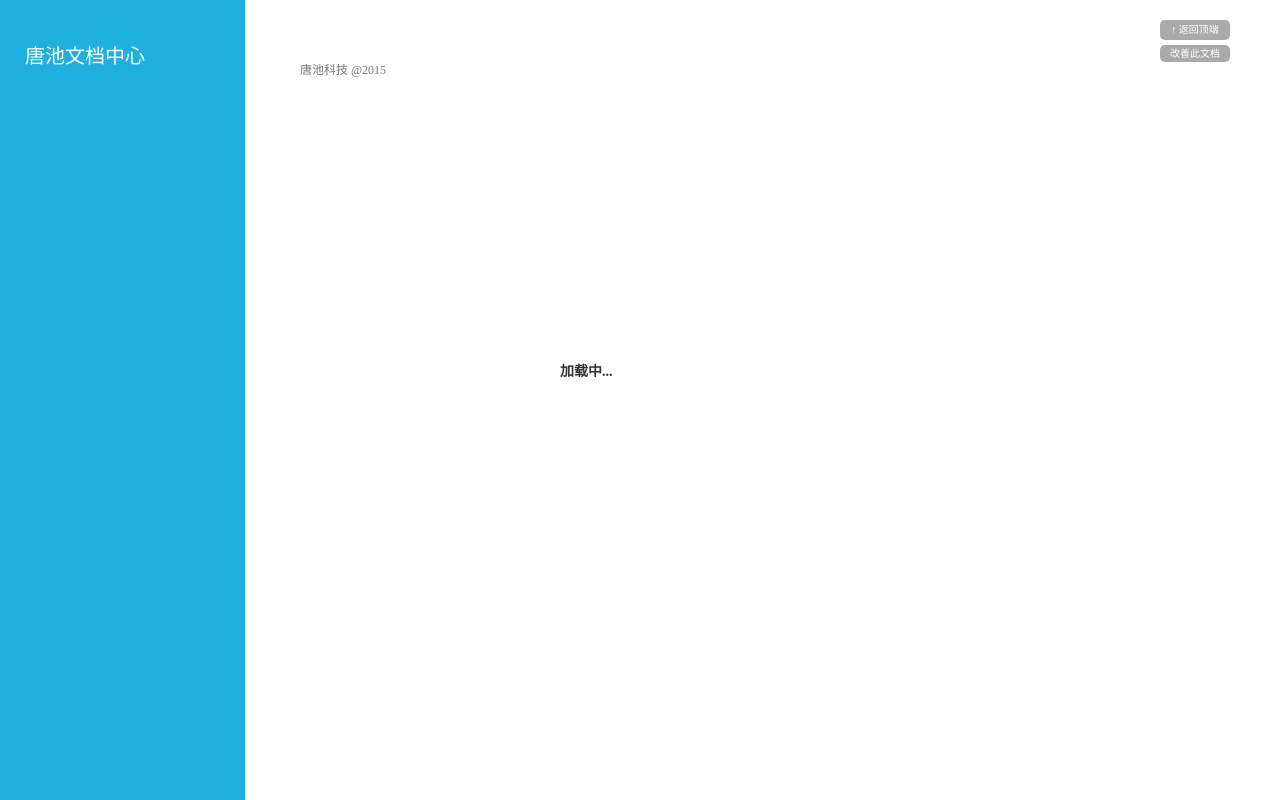
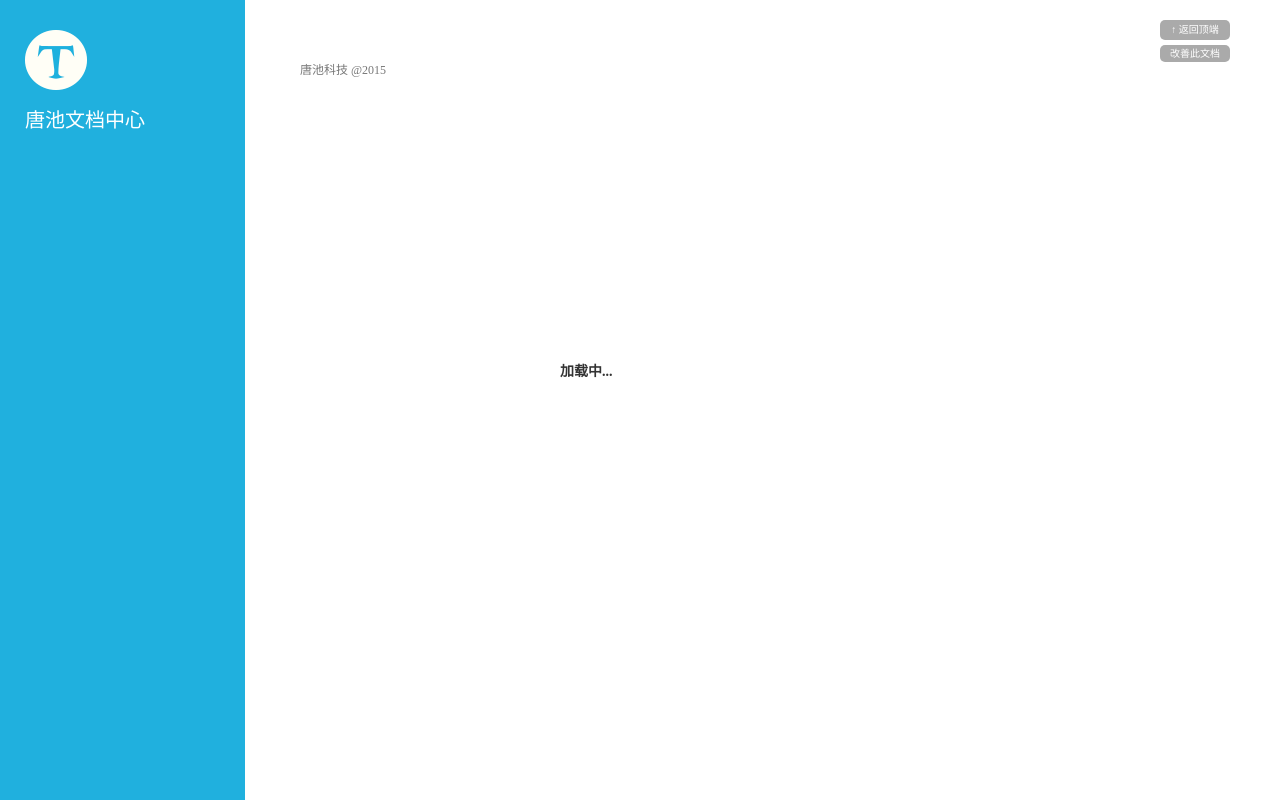
Before and after one commit to tangpool/docs.tangpool.com, a website: page index.html in a window 1280 px wide. Drawn offline with nearby package versions, Linux system fonts and the light colour scheme.

Commit message:
添加了 logo

```diff
--- a/assets/ditto.css
+++ b/assets/ditto.css
@@ -40,8 +40,28 @@ body {
     display: none!important;
 }
 
+.logo {
+    margin-top: 20px;
+
+    display: block;
+    text-decoration: none;
+    color: #fff;
+    margin-left: -25px;
+    padding-left: 25px;
+    padding-bottom: 10px;
+    padding-top: 10px;
+
+    transition: all 0.3s ease;
+}
+
+.logo:hover {
+    text-decoration: none;
+    background-color: #1895BD;
+}
+
 .logo-caption {
-    margin-top: 40px;
+    margin-top: 10px;
+    margin-bottom: 0;
     font-size: 20px;
     font-weight: 400;
 }
--- a/index.html
+++ b/index.html
@@ -11,9 +11,10 @@
 <body>
     <!-- essential -->
     <div id="sidebar">
-        <div class="logo">
-            <h1 class="logo-caption" title="唐池 Tangpool 文档中心"><a href="/">唐池文档中心</a></h1>
-        </div>
+        <a class="logo" href="/">
+            <img src="/assets/img/logo.png?__inline" alt="Tangpool"/>
+            <h1 class="logo-caption" title="唐池 Tangpool 文档中心">唐池文档中心</h1>
+        </a>
 
         <div id="sidebar-inner">
         </div>
```
Also changed, not shown: assets/img/logo.png (added).
